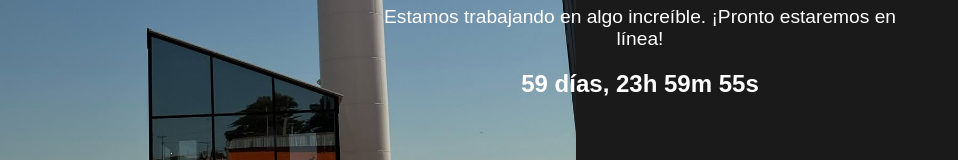
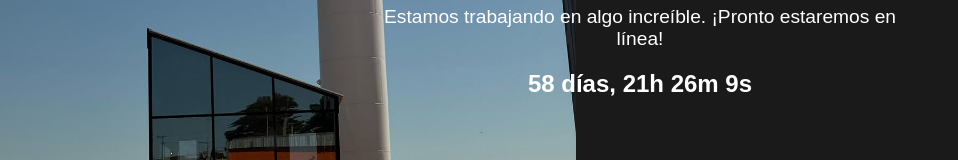
Before and after one commit to thages/paranaingenieria, a plain HTML site: page index.html in a window 1280 px wide. Shown: the part 366-526 px from the top of the page, without its empty margins (0-958 px from the left). Drawn offline with Linux system fonts and the light colour scheme.

Commit message:
set end date

```diff
--- a/index.html
+++ b/index.html
@@ -150,7 +150,7 @@
     </div>
     <script>
         function startCountdown() {
-            const endDate = new Date();
+            const endDate = new Date('2025-02-05');
             endDate.setDate(endDate.getDate() + 60); // Cambia 30 por los días hasta el lanzamiento
             function updateCountdown() {
                 const now = new Date();
```
